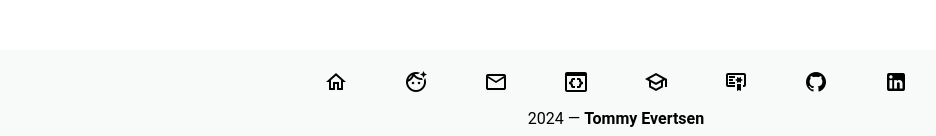
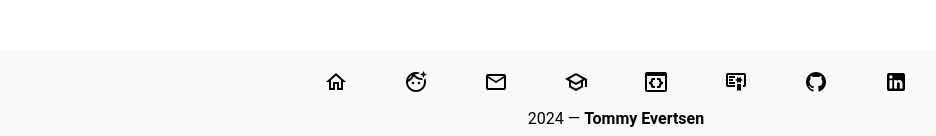
Before and after one commit to TommyEvertsen/Portofolio2, a Vue app: page /projects in a window 1280 px wide. Shown: the part 1596-1732 px from the top of the page, without its empty margins (24-960 px from the left). Built offline with nearby package versions, Linux system fonts and the light colour scheme.

Commit message:
Fixed nav bar items not shown as active and added scroll on navbar click. Also made code more dynamic

```diff
--- a/src/components/AppBar.vue
+++ b/src/components/AppBar.vue
@@ -21,61 +21,42 @@
 
     <v-list color="#6495ED" density="compact" nav>
       <v-list-item
-        prepend-icon="mdi-home-outline"
-        title="Home"
-        value="home"
-        @click="navigateToHome"
-      ></v-list-item>
-      <v-list-item
-        prepend-icon="mdi-face-man-shimmer-outline"
-        title="About me"
-        value="about"
-        @click="navigateToAboutMe"
-      ></v-list-item>
-      <v-list-item
-        prepend-icon="mdi-email-outline"
-        title="Contact me"
-        value="contact"
-        @click="navigateToContact"
-      ></v-list-item>
-      <v-list-item
-        prepend-icon="mdi-school-outline"
-        title="Education"
-        value="education"
-        @click="navigateToEducation"
+        v-for="link in mainlinks"
+        :key="link.title"
+        :disabled="link.disabled"
+        :prepend-icon="link.icon"
+        :title="link.title"
+        :value="link.value"
+        @click="link.click"
+        :active="$route.name === link.value"
       ></v-list-item>
 
       <v-divider></v-divider>
 
       <v-list-item
-        prepend-icon="mdi-application-braces-outline"
-        title="Projects"
-        value="projects"
-        @click="navigateToProjects"
-      >
-      </v-list-item>
-      <v-list-item
-        prepend-icon="mdi-certificate-outline"
-        title="Certificates"
-        value="certificates"
-        @click="navigateToCertificates"
+        v-for="link in subLinks"
+        :key="link.title"
+        :disabled="link.disabled"
+        :prepend-icon="link.icon"
+        :title="link.title"
+        :value="link.value"
+        @click="link.click"
+        :active="$route.name === link.value"
       ></v-list-item>
-      <!--  <v-list-item prepend-icon="mdi-gamepad-square-outline" title="Video games" value="games"
-        @click="navigateToGames"></v-list-item> -->
 
       <v-divider></v-divider>
 
       <v-list-item
-        prepend-icon="mdi-github"
-        title="Github"
-        value="github"
-        href="https://github.com/TommyEvertsen"
-      ></v-list-item>
-      <v-list-item
-        prepend-icon="mdi-linkedin"
-        title="LinkedIn"
-        value="linkedIn"
-        href="https://www.linkedin.com/in/tommy-evertsen/"
+        v-for="link in otherLinks"
+        :key="link.title"
+        :disabled="link.disabled"
+        :prepend-icon="link.icon"
+        :title="link.title"
+        :value="link.value"
+        :href="link.href"
+        :target="link.target"
+        :rel="link.rel"
+        :active="$route.name === link.value"
       ></v-list-item>
     </v-list>
   </v-navigation-drawer>
@@ -94,32 +75,107 @@ const show = () => {
 };
 
 const navigateToCertificates = () => {
-  router.push({ name: "certificates" });
+  router.push({ name: "certificates" }).then(() => {
+    window.scrollTo({ top: 0, behavior: "smooth" });
+  });
 };
 
 const navigateToAboutMe = () => {
-  router.push({ name: "about" });
+  router.push({ name: "about" }).then(() => {
+    window.scrollTo({ top: 0, behavior: "smooth" });
+  });
 };
 
 const navigateToHome = () => {
-  router.push({ name: "home" });
+  router.push({ name: "home" }).then(() => {
+    window.scrollTo({ top: 0, behavior: "smooth" });
+  });
 };
 
 const navigateToGames = () => {
-  router.push({ name: "video-games" });
+  router.push({ name: "video-games" }).then(() => {
+    window.scrollTo({ top: 0, behavior: "smooth" });
+  });
 };
 
 const navigateToProjects = () => {
-  router.push({ name: "projects" });
+  router.push({ name: "projects" }).then(() => {
+    window.scrollTo({ top: 0, behavior: "smooth" });
+  });
 };
 
 const navigateToEducation = () => {
-  router.push({ name: "education" });
+  router.push({ name: "education" }).then(() => {
+    window.scrollTo({ top: 0, behavior: "smooth" });
+  });
 };
 
 const navigateToContact = () => {
-  router.push({ name: "contact" });
+  router.push({ name: "contact" }).then(() => {
+    window.scrollTo({ top: 0, behavior: "smooth" });
+  });
 };
+
+const mainlinks = [
+  {
+    title: "Home",
+    icon: "mdi-home-outline",
+    value: "home",
+    click: navigateToHome,
+  },
+  {
+    title: "About me",
+    icon: "mdi-face-man-shimmer-outline",
+    value: "about",
+    click: navigateToAboutMe,
+  },
+  {
+    title: "Contact me",
+    icon: "mdi-email-outline",
+    value: "contact",
+    click: navigateToContact,
+  },
+  {
+    title: "Education",
+    icon: "mdi-school-outline",
+    value: "education",
+    click: navigateToEducation,
+  },
+];
+
+const subLinks = [
+  {
+    title: "Projects",
+    icon: "mdi-application-braces-outline",
+    value: "projects",
+    click: navigateToProjects,
+  },
+  {
+    title: "Certificates",
+    icon: "mdi-certificate-outline",
+    value: "certificates",
+    click: navigateToCertificates,
+  },
+];
+
+const otherLinks = [
+  {
+    title: "Github",
+    icon: "mdi-github",
+    value: "github",
+    href: "https://github.com/TommyEvertsen",
+    target: "_blank",
+    rel: "noopener noreferrer",
+  },
+  {
+    title: "LinkedIn",
+    icon: "mdi-linkedin",
+    value: "linkedIn",
+    href: "https://www.linkedin.com/in/tommy-evertsen/",
+    target: "_blank",
+    rel: "noopener noreferrer",
+  },
+];
 </script>
 
 <style>
--- a/src/components/Footer.vue
+++ b/src/components/Footer.vue
@@ -9,6 +9,8 @@
         :key="link.title"
         :icon="link.icon"
         :href="link.href"
+        :target="link.href ? '_blank' : undefined"
+        :rel="link.href ? 'noopener noreferrer' : undefined"
         @click="link.click"
         class="mx-4"
         variant="text"
@@ -27,30 +29,45 @@ import { useRouter } from "vue-router";
 const router = useRouter();
 
 const navigateToCertificates = () => {
-  router.push({ name: "certificates" });
+  router.push({ name: "certificates" }).then(() => {
+    window.scrollTo({ top: 0, behavior: "smooth" });
+  });
 };
 
 const navigateToAboutMe = () => {
-  router.push({ name: "about" });
+  router.push({ name: "about" }).then(() => {
+    window.scrollTo({ top: 0, behavior: "smooth" });
+  });
 };
 
 const navigateToHome = () => {
-  router.push({ name: "home" });
+  router.push({ name: "home" }).then(() => {
+    window.scrollTo({ top: 0, behavior: "smooth" });
+  });
 };
 
 const navigateToGames = () => {
-  router.push({ name: "video-games" });
+  router.push({ name: "video-games" }).then(() => {
+    window.scrollTo({ top: 0, behavior: "smooth" });
+  });
 };
 
 const navigateToProjects = () => {
-  router.push({ name: "projects" });
+  router.push({ name: "projects" }).then(() => {
+    window.scrollTo({ top: 0, behavior: "smooth" });
+  });
 };
 
 const navigateToEducation = () => {
-  router.push({ name: "education" });
+  router.push({ name: "education" }).then(() => {
+    window.scrollTo({ top: 0, behavior: "smooth" });
+  });
 };
+
 const navigateToContact = () => {
-  router.push({ name: "contact" });
+  router.push({ name: "contact" }).then(() => {
+    window.scrollTo({ top: 0, behavior: "smooth" });
+  });
 };
 
 const links = [
@@ -70,14 +87,14 @@ const links = [
     click: navigateToContact,
   },
   {
+    title: "Education",
+    icon: "mdi-school-outline",
+    click: navigateToEducation,
+  },
+  {
     title: "Projects",
     icon: "mdi-application-braces-outline",
     click: navigateToProjects,
-  },
-  {
-    title: "Education",
-    icon: "mdi-school-outline",
-    click: navigateToEducation,
   },
   {
     title: "Certificates",
@@ -97,6 +114,4 @@ const links = [
 ];
 </script>
 
-<style>
-
-</style>
+<style></style>
```
